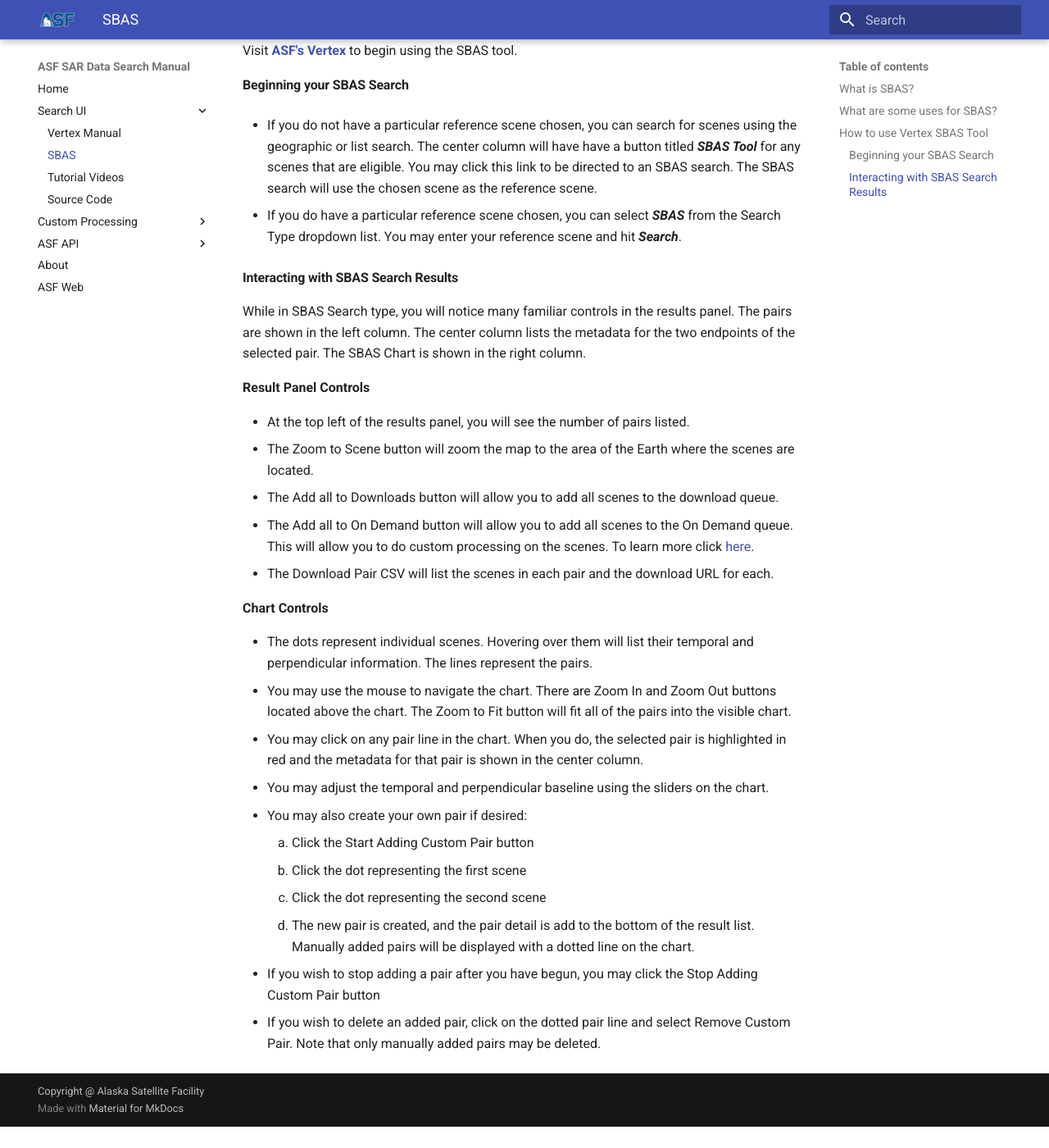
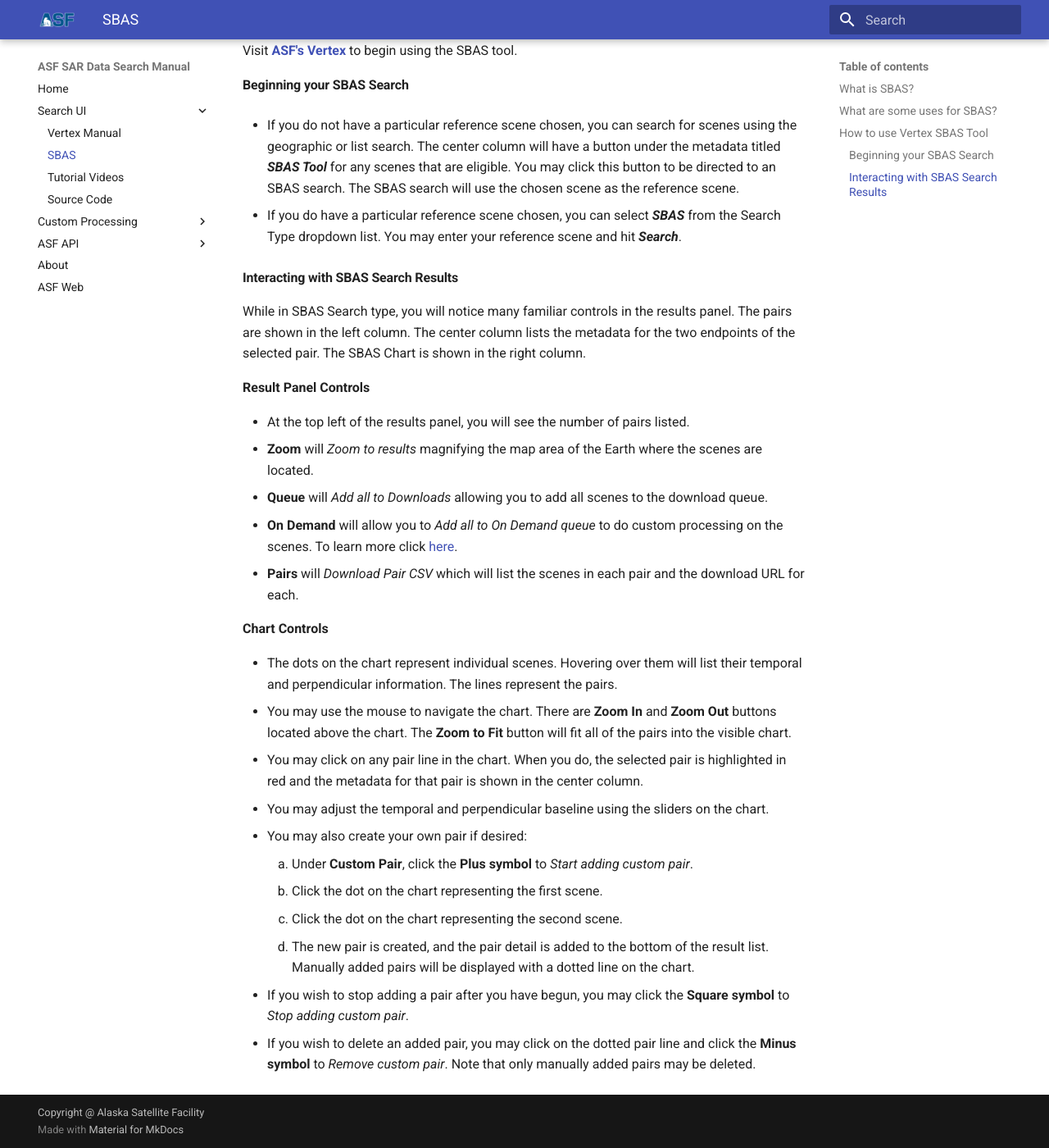
Before and after one commit to asfadmin/Discovery-asf-data-search-manual, an MkDocs documentation site: the page built from markdown-docs/vertex/sbas.md, in a window 1280 px wide and 1400 px high, scrolled down 770 px. Shown: the whole window at 82% size. Built offline with MkDocs 1.6.1 and Material for MkDocs 9.7.7, drawn with Linux system fonts in a browser that asks for light colours; before the commit the page ends 2144 px from its top, so only the background shows below that.

Commit message:
Updates to SBAS documentation

```diff
--- a/markdown-docs/vertex/sbas.md
+++ b/markdown-docs/vertex/sbas.md
@@ -17,7 +17,7 @@
 
 #### **Beginning your SBAS Search**
 
-- If you do not have a particular reference scene chosen, you can search for scenes using the geographic or list search. The center column will have have a button titled ***SBAS Tool*** for any scenes that are eligible. You may click this link to be directed to an SBAS search. The SBAS search will use the chosen scene as the reference scene.
+- If you do not have a particular reference scene chosen, you can search for scenes using the geographic or list search. The center column will have a button under the metadata titled ***SBAS Tool*** for any scenes that are eligible. You may click this button to be directed to an SBAS search. The SBAS search will use the chosen scene as the reference scene.
 
 - If you do have a particular reference scene chosen, you can select ***SBAS*** from the Search Type dropdown list. You may enter your reference scene and hit ***Search***.
 
@@ -27,21 +27,21 @@
 **Result Panel Controls**
 
 - At the top left of the results panel, you will see the number of pairs listed.
-- The Zoom to Scene button will zoom the map to the area of the Earth where the scenes are located.
-- The Add all to Downloads button will allow you to add all scenes to the download queue.
-- The Add all to On Demand button will allow you to add all scenes to the On Demand queue. This will allow you to do custom processing on the scenes. To learn more click [here](https://hyp3-docs.asf.alaska.edu/using/vertex/).
-- The Download Pair CSV will list the scenes in each pair and the download URL for each.
+- **Zoom** will *Zoom to results* magnifying the map area of the Earth where the scenes are located.
+- **Queue** will *Add all to Downloads* allowing you to add all scenes to the download queue.
+- **On Demand** will allow you to *Add all to On Demand queue* to do custom processing on the scenes. To learn more click [here](https://hyp3-docs.asf.alaska.edu/using/vertex/).
+- **Pairs** will *Download Pair CSV* which will list the scenes in each pair and the download URL for each.
 
 **Chart Controls**
 
-- The dots represent individual scenes. Hovering over them will list their temporal and perpendicular information. The lines represent the pairs.
-- You may use the mouse to navigate the chart. There are Zoom In and Zoom Out buttons located above the chart. The Zoom to Fit button will fit all of the pairs into the visible chart.
+- The dots on the chart represent individual scenes. Hovering over them will list their temporal and perpendicular information. The lines represent the pairs.
+- You may use the mouse to navigate the chart. There are **Zoom In** and **Zoom Out** buttons located above the chart. The **Zoom to Fit** button will fit all of the pairs into the visible chart.
 - You may click on any pair line in the chart. When you do, the selected pair is highlighted in red and the metadata for that pair is shown in the center column.
 - You may adjust the temporal and perpendicular baseline using the sliders on the chart.
 - You may also create your own pair if desired:
-	1. Click the Start Adding Custom Pair button
-	7. Click the dot representing the first scene
-	2. Click the dot representing the second scene
-	3. The new pair is created, and the pair detail is add to the bottom of the result list. Manually added pairs will be displayed with a dotted line on the chart.
-- If you wish to stop adding a pair after you have begun, you may click the Stop Adding Custom Pair button
-- If you wish to delete an added pair, click on the dotted pair line and select Remove Custom Pair. Note that only manually added pairs may be deleted.
+	1. Under **Custom Pair**, click the **Plus symbol** to *Start adding custom pair*.
+	7. Click the dot on the chart representing the first scene.
+	2. Click the dot on the chart representing the second scene.
+	3. The new pair is created, and the pair detail is added to the bottom of the result list. Manually added pairs will be displayed with a dotted line on the chart.
+- If you wish to stop adding a pair after you have begun, you may click the **Square symbol** to *Stop adding custom pair*.
+- If you wish to delete an added pair, you may click on the dotted pair line and click the **Minus symbol** to *Remove custom pair*. Note that only manually added pairs may be deleted.
```
